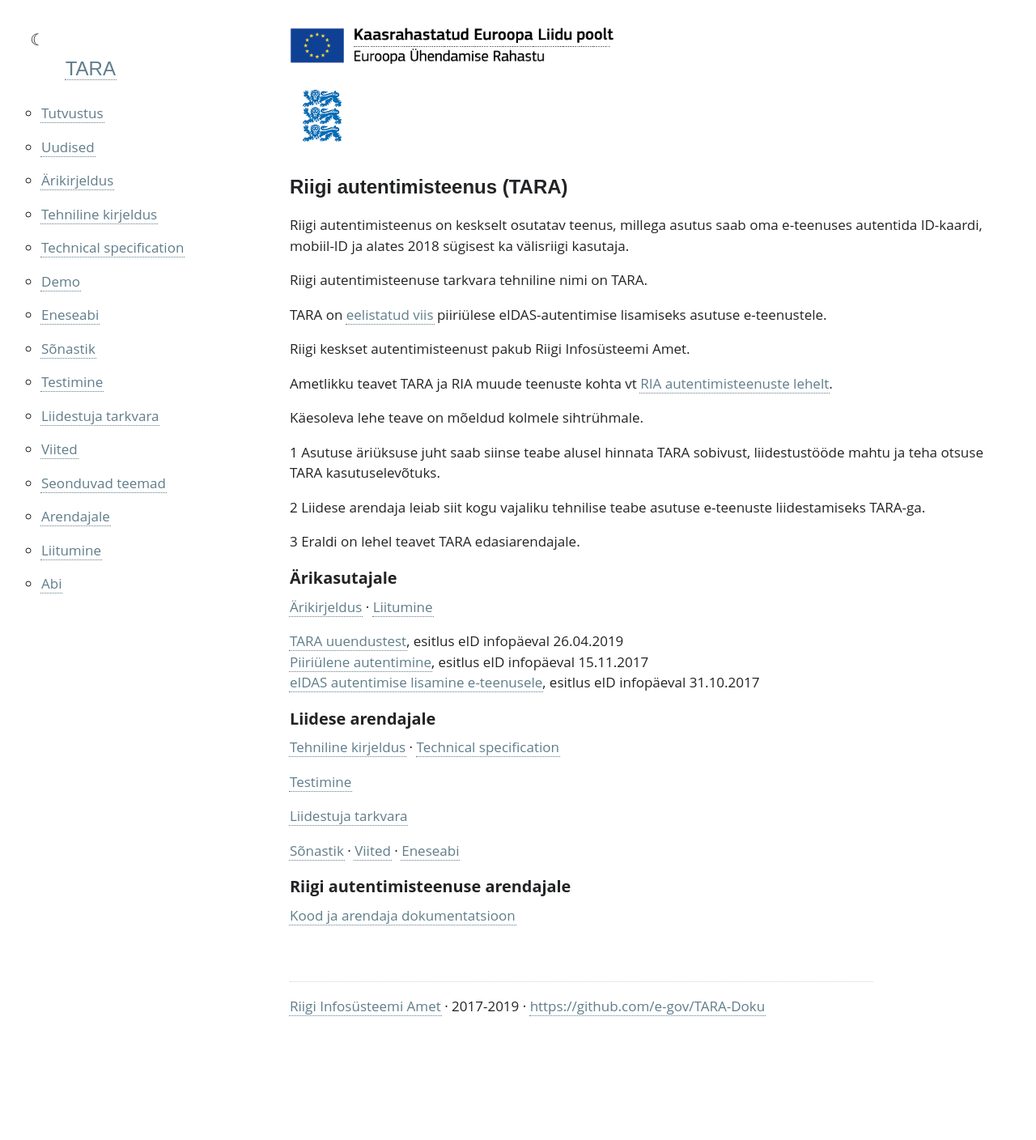
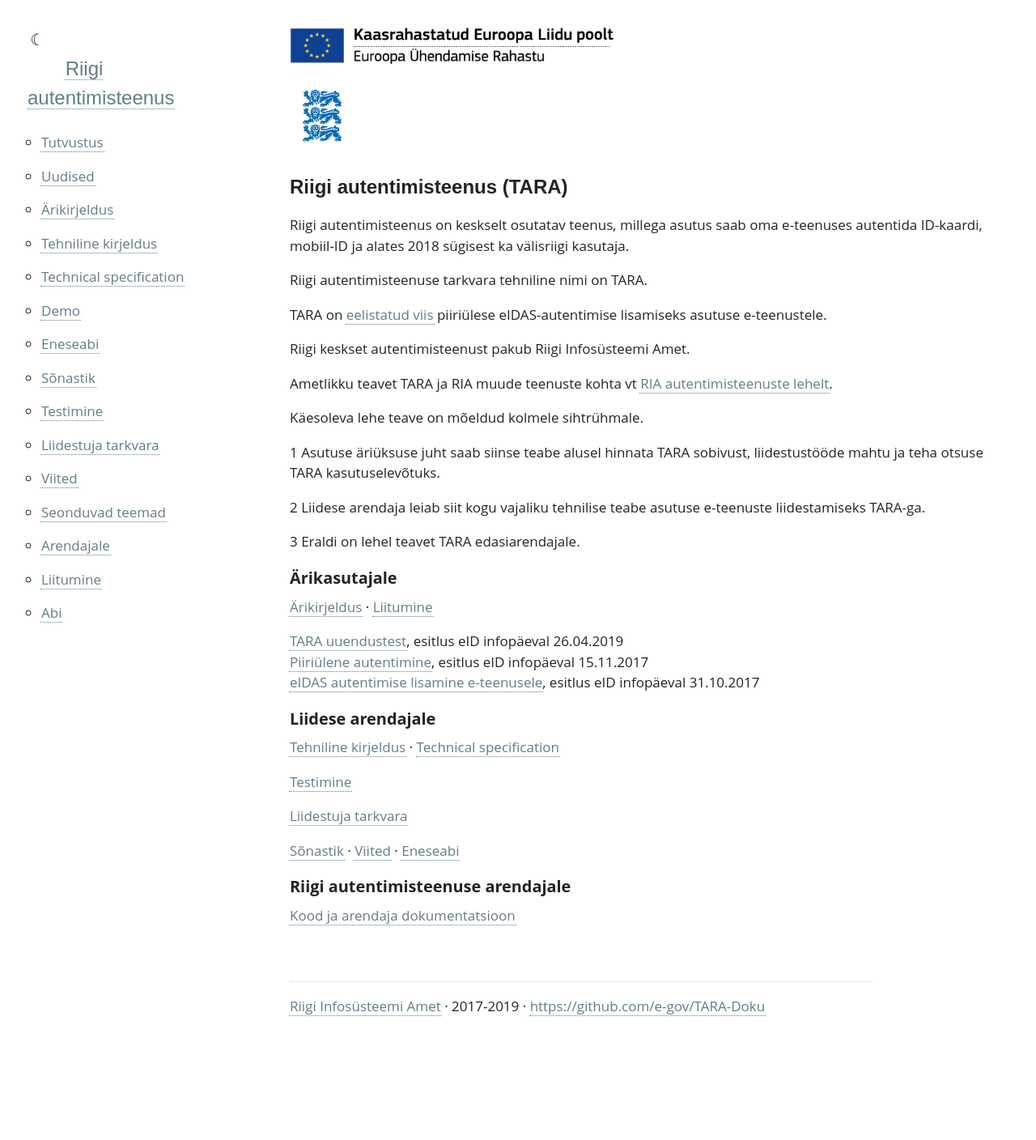
Before and after one commit to e-gov/TARA-Doku, a Jekyll site: the page built from index.md, in a window 1280 px wide. Shown: the whole page at 81% size. Built offline with Jekyll 4.4.1, drawn with Linux system fonts in a browser that asks for light colours.

Commit message:
Update Riba.html

```diff
--- a/_includes/Riba.html
+++ b/_includes/Riba.html
@@ -12,7 +12,7 @@
   </p -->
   <p id='pealkiri'>&nbsp;&nbsp;&nbsp;&nbsp;&nbsp;&nbsp;
     <a href='{{ site.baseurl }}'>
-      TARA
+      Riigi autentimisteenus
     </a>
   </p>
   <ul>
```
